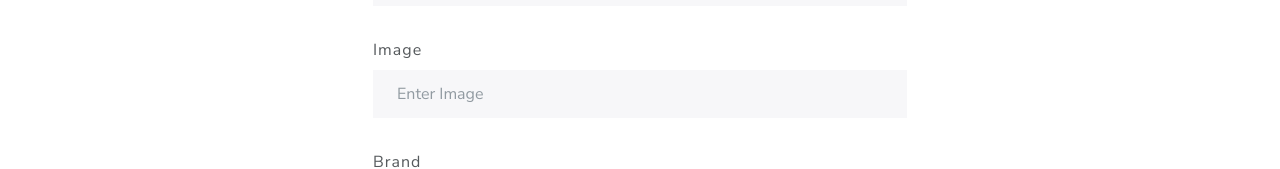
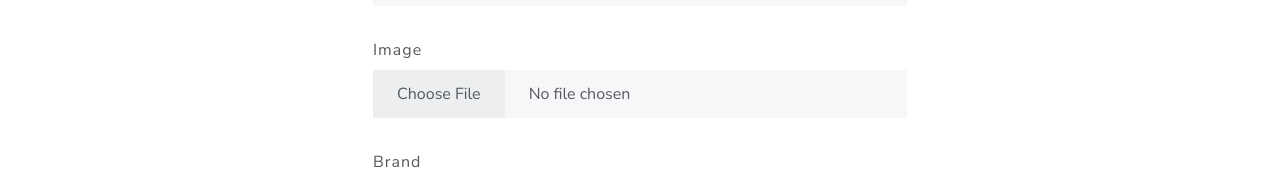
Before and after one commit to ThePiyushAggarwal/proshop_mern, a React (Create React App) app in the folder frontend/: page /admin/product/new in a window 1280 px wide. Shown: the part 436-605 px from the top of the page. Built offline with nearby package versions, Linux system fonts and the light colour scheme; sample sign-in values are in the browser's storage.

Commit message:
v81- Front end image upload

```diff
--- a/frontend/src/pages/EditProduct.js
+++ b/frontend/src/pages/EditProduct.js
@@ -8,6 +8,7 @@ import Loader from '../components/Loader'
 import Form from 'react-bootstrap/Form'
 import Button from 'react-bootstrap/Button'
 import Alert from 'react-bootstrap/Alert'
+import axios from 'axios'
 
 export default function EditProduct() {
   const dispatch = useDispatch()
@@ -21,15 +22,15 @@ export default function EditProduct() {
   const [formData, setFormData] = useState({
     name: '',
     price: 0,
-    image: '',
     brand: '',
     category: '',
     countInStock: 0,
     description: '',
   })
+  const [image, setImage] = useState('')
+  const [uploading, setUploading] = useState(false)
 
-  const { name, price, image, brand, category, countInStock, description } =
-    formData
+  const { name, price, brand, category, countInStock, description } = formData
 
   useEffect(() => {
     if (!loggedInUser?.isAdmin) {
@@ -57,7 +58,7 @@ export default function EditProduct() {
 
   const onSubmit = (e) => {
     e.preventDefault()
-    dispatch(updateProduct({ id, details: { ...formData } }))
+    dispatch(updateProduct({ id, details: { ...formData, image } }))
   }
 
   const onChange = (e) => {
@@ -65,6 +66,26 @@ export default function EditProduct() {
       ...prevState,
       [e.target.name]: e.target.value,
     }))
+  }
+
+  const uploadFileHandler = async (e) => {
+    const file = e.target.files[0]
+    const formData = new FormData()
+    formData.append('image', file)
+    setUploading(true)
+    try {
+      const config = {
+        header: {
+          'Content-Type': 'multipart/form-data',
+        },
+      }
+      const { data } = await axios.post('/api/uploads', formData, config)
+      setImage(data)
+      setUploading(false)
+    } catch (error) {
+      console.log(error)
+      setUploading(false)
+    }
   }
 
   return (
@@ -103,13 +124,12 @@ export default function EditProduct() {
           <Form.Group controlId='image' className='py-3'>
             <Form.Label>Image</Form.Label>
             <Form.Control
-              type='text'
-              name='image'
-              placeholder='Enter Image'
+              type='file'
               required
-              value={image}
-              onChange={onChange}
+              onChange={uploadFileHandler}
+              accept='image/png, image/jpeg'
             />
+            {uploading && <Loader />}
           </Form.Group>
           <Form.Group controlId='brand' className='py-3'>
             <Form.Label>Brand</Form.Label>
--- a/frontend/src/pages/NewProduct.js
+++ b/frontend/src/pages/NewProduct.js
@@ -7,6 +7,7 @@ import Loader from '../components/Loader'
 import Form from 'react-bootstrap/Form'
 import Button from 'react-bootstrap/Button'
 import Alert from 'react-bootstrap/Alert'
+import axios from 'axios'
 
 export default function EditProduct() {
   const dispatch = useDispatch()
@@ -19,15 +20,15 @@ export default function EditProduct() {
   const [formData, setFormData] = useState({
     name: '',
     price: 0,
-    image: '',
     brand: '',
     category: '',
     countInStock: 0,
     description: '',
   })
+  const [image, setImage] = useState('')
+  const [uploading, setUploading] = useState(false)
 
-  const { name, price, image, brand, category, countInStock, description } =
-    formData
+  const { name, price, brand, category, countInStock, description } = formData
 
   useEffect(() => {
     if (!loggedInUser?.isAdmin) {
@@ -48,7 +49,7 @@ export default function EditProduct() {
 
   const onSubmit = (e) => {
     e.preventDefault()
-    dispatch(createProduct(formData))
+    dispatch(createProduct({ ...formData, image }))
   }
 
   const onChange = (e) => {
@@ -56,6 +57,26 @@ export default function EditProduct() {
       ...prevState,
       [e.target.name]: e.target.value,
     }))
+  }
+
+  const uploadFileHandler = async (e) => {
+    const file = e.target.files[0]
+    const formData = new FormData()
+    formData.append('image', file)
+    setUploading(true)
+    try {
+      const config = {
+        header: {
+          'Content-Type': 'multipart/form-data',
+        },
+      }
+      const { data } = await axios.post('/api/uploads', formData, config)
+      setImage(data)
+      setUploading(false)
+    } catch (error) {
+      console.log(error)
+      setUploading(false)
+    }
   }
 
   return (
@@ -94,13 +115,12 @@ export default function EditProduct() {
           <Form.Group controlId='image' className='py-3'>
             <Form.Label>Image</Form.Label>
             <Form.Control
-              type='text'
-              name='image'
-              placeholder='Enter Image'
+              type='file'
               required
-              value={image}
-              onChange={onChange}
+              onChange={uploadFileHandler}
+              accept='image/png, image/jpeg'
             />
+            {uploading && <Loader />}
           </Form.Group>
           <Form.Group controlId='brand' className='py-3'>
             <Form.Label>Brand</Form.Label>
```
